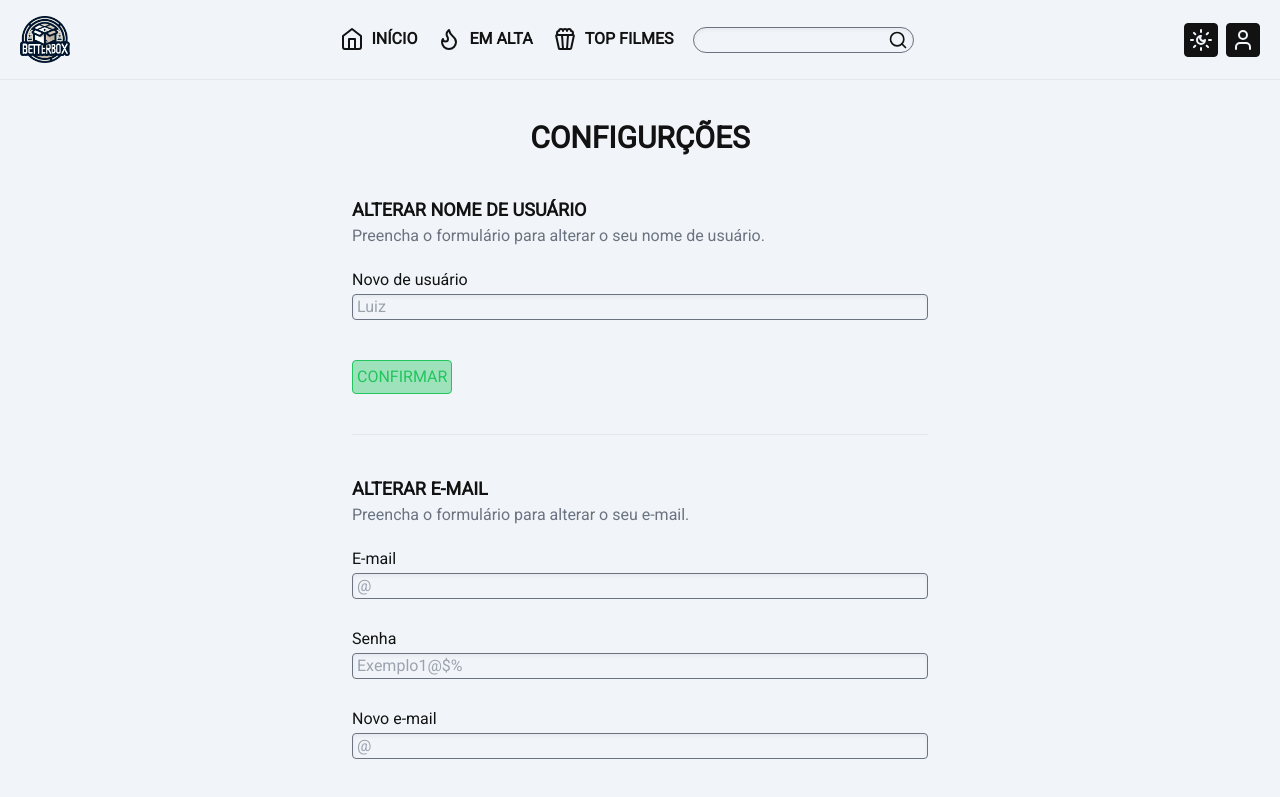
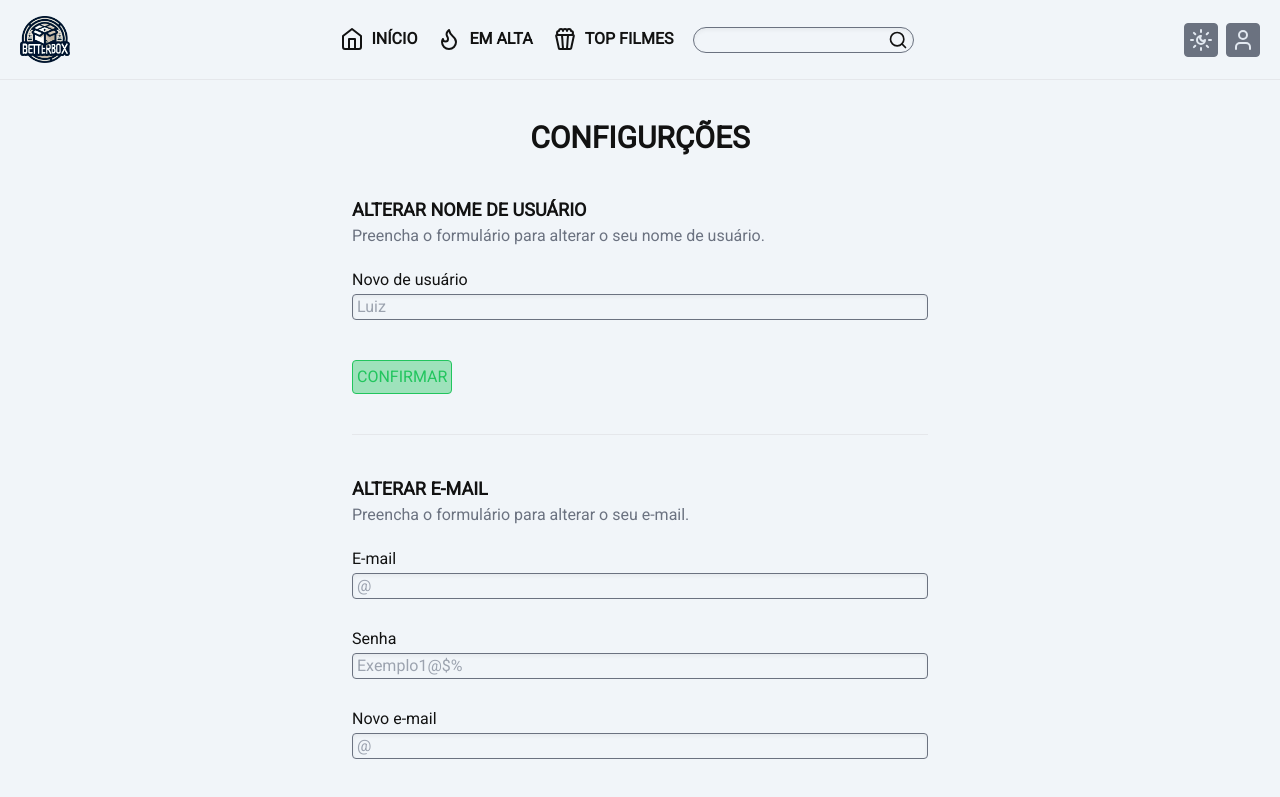
Before and after one commit to luiz2k/betterbox-web, a Next.js app: page /perfil/configuracoes in a window 1280 px wide. Shown: the top 797 px of the page. Built offline with nearby package versions, Linux system fonts and the light colour scheme; no server answers.

Commit message:
feat: Mudar colocação dos menus dropdown

```diff
--- a/src/components/DropDown/DropDownOption.tsx
+++ b/src/components/DropDown/DropDownOption.tsx
@@ -9,7 +9,7 @@ type DropDownOptionProps = {
 const DropDownOption = ({ children, ...props }: DropDownOptionProps) => {
   return (
     <li className="rounded-md bg-color-2 dark:bg-color-4">
-      <Button width="full" {...props}>
+      <Button theme="grayFill" textColor="white" width="full" {...props}>
         {children}
       </Button>
     </li>
--- a/src/components/DropDown/DropDownRoot.tsx
+++ b/src/components/DropDown/DropDownRoot.tsx
@@ -21,6 +21,8 @@ const DropDownRoot = ({
   return (
     <div className={`relative ${className}`}>
       <Button
+        theme="grayFill"
+        textColor="white"
         leftIcon={leftIcon}
         rightIcon={rightIcon}
         onClick={() => setThemeMenu((prev) => !prev)}
@@ -28,7 +30,7 @@ const DropDownRoot = ({
 
       <menu
         data-animation={themeMenu}
-        className="invisible absolute right-0 top-10 translate-y-2 space-y-0.5 rounded bg-color-4 p-1 text-color-2 opacity-0 duration-200 data-[animation=true]:visible data-[animation=true]:translate-y-0 data-[animation=true]:opacity-100 dark:bg-color-2 dark:text-color-4"
+        className="invisible absolute right-0 mt-2 translate-y-2 space-y-0.5 rounded bg-color-3 p-1 text-color-2 opacity-0 duration-200 data-[animation=true]:visible data-[animation=true]:translate-y-0 data-[animation=true]:opacity-100 dark:text-color-4"
       >
         {children}
       </menu>
```
